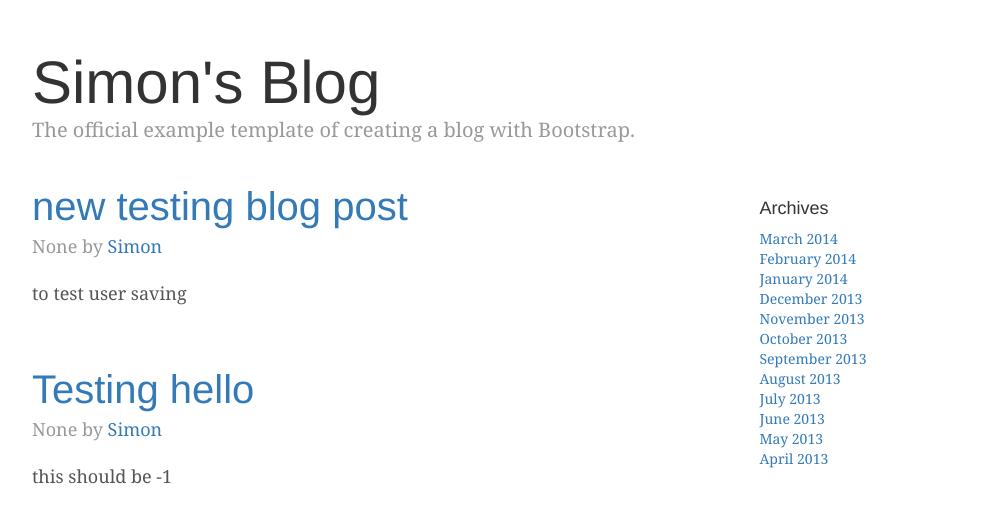
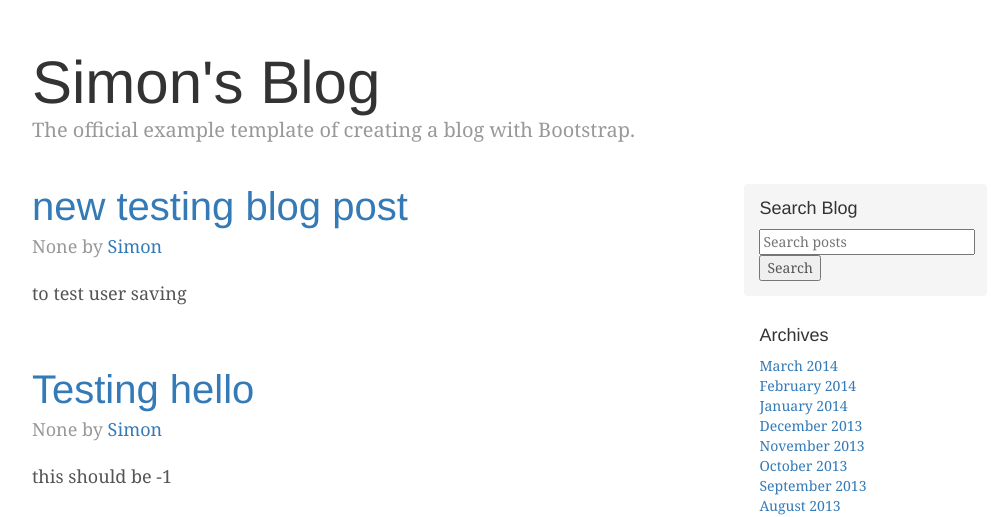
Before and after one commit to simongawlik/django_apps, a Django app: page /blog/ in a window 1280 px wide. Shown: the part 131-648 px from the top of the page, without its empty margins (138-1144 px from the left). Run offline with Django 3.2, Linux system fonts and the light colour scheme; data comes from the database, SQL or seed files in the repository; some libraries are stand-ins or nearby versions.

Commit message:
added search functionality

```diff
--- a/src/blog/templates/base_blog.html
+++ b/src/blog/templates/base_blog.html
@@ -40,6 +40,12 @@
         </div><!-- /.blog-main -->
 
         <div class="col-sm-3 col-sm-offset-1 blog-sidebar">
+          <div class="sidebar-module sidebar-module-inset">
+            <h4>Search Blog</h4>
+            <form method='GET' action=''>
+            <input type='text' name='q' placeholder='Search posts'/>
+            <input type='submit' value='Search'/>
+          </div>
           <div class="sidebar-module">
             <h4>Archives</h4>
             <ol class="list-unstyled">
--- a/src/blog/templates/blog_overview.html
+++ b/src/blog/templates/blog_overview.html
@@ -5,7 +5,7 @@
 {% block blogcontent %}
     {% for blogpost in blogpost_list %}
           <div class="blog-post">
-            <h2 class="blog-post-title"><a href='{{ blogpost.get_absolute_url }}'>{{ blogpost.title }}{% if blogpost.draft %}<span style="color:red;"> - Draft</span> {% endif %}</a></h2>
+            <h2 class="blog-post-title"><a href='{{ blogpost.get_absolute_url }}'>{{ blogpost.title }}{% if blogpost.draft %}<span style="color:red;"> - Draft</span>{% endif %}</a></h2>
             <p class="blog-post-meta">{{ blogpost.published }} by <a href="#">{{ blogpost.user.get_full_name }}</a></p>
 
             {{ blogpost.body|safe }}
--- a/src/blog/views.py
+++ b/src/blog/views.py
@@ -38,6 +38,9 @@ def blog_list(request):
     queryset_list = BlogPost.objects.active()   #.order_by("-created")
     if request.user.is_staff or request.user.is_superuser:
         queryset_list = BlogPost.objects.all()
+    query = request.GET.get("q")
+    if query:
+        queryset_list = queryset_list.filter(title__icontains=query)
     paginator = Paginator(queryset_list, 3) # Show 3 blog entries per page
     page_request_var = 'page'
     page = request.GET.get(page_request_var)
```
